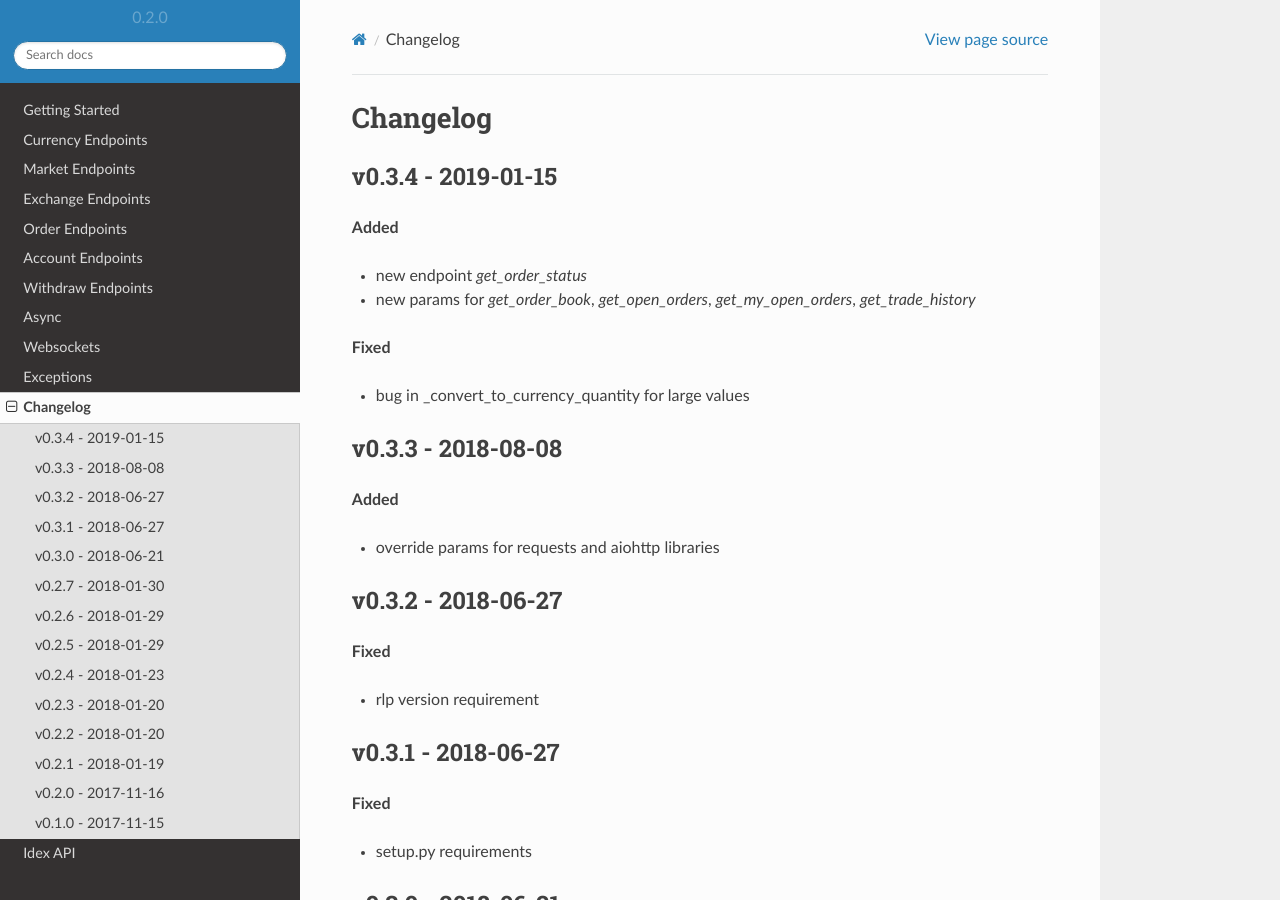
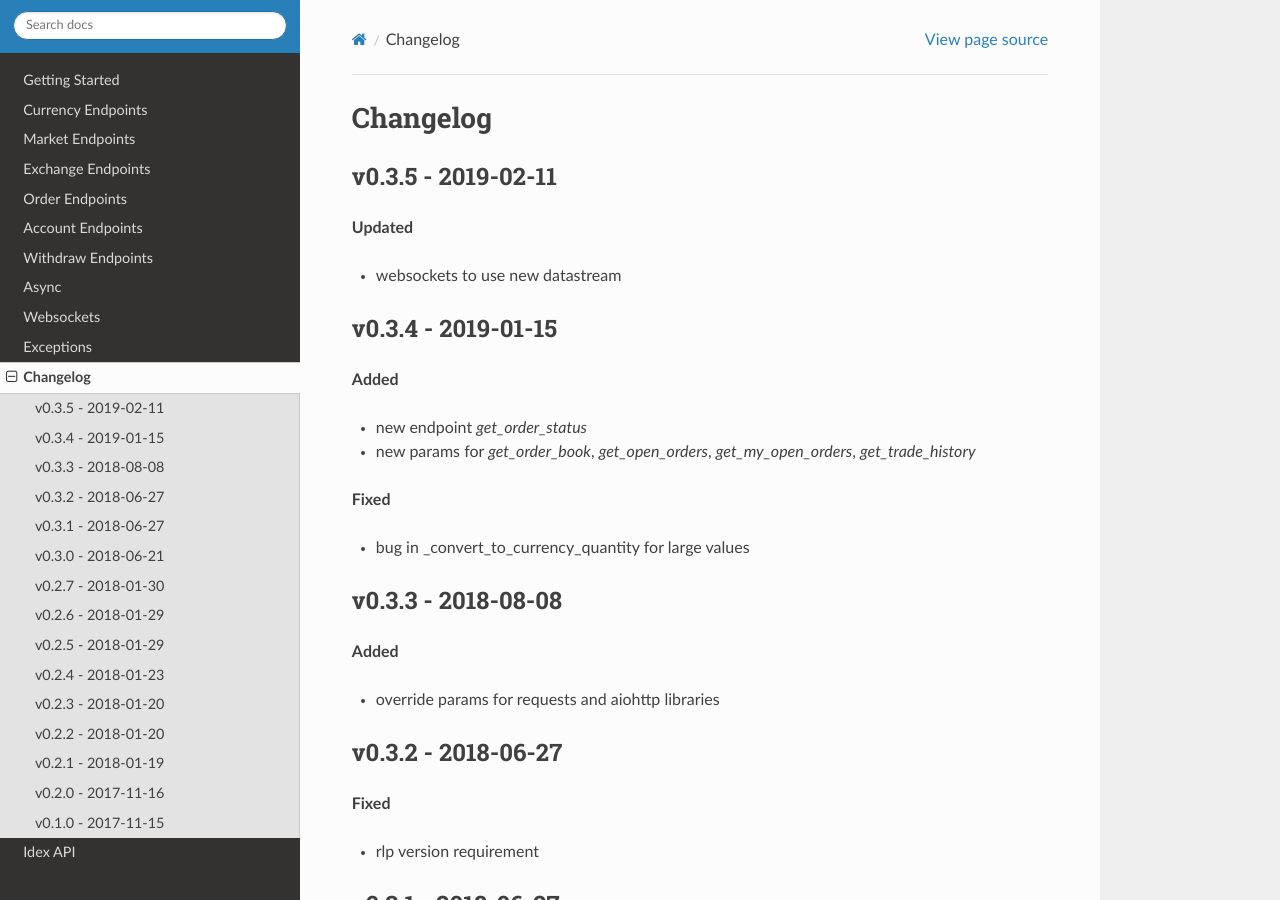
Before and after one commit to sammchardy/python-idex, a Sphinx documentation site: the page built from docs/changelog.rst, in a window 1280 px wide and 900 px high. Built offline with Sphinx 7.4.7 and the Read the Docs theme 2.0.0, drawn with Linux system fonts in a browser that asks for light colours; formulas are drawn with MathJax 3.

Commit message:
Update to v0.3.5

```diff
--- a/README.rst
+++ b/README.rst
@@ -1,5 +1,5 @@
 =============================
-Welcome to python-idex v0.3.4
+Welcome to python-idex v0.3.5
 =============================
 
 .. image:: https://img.shields.io/pypi/v/python-idex.svg
--- a/docs/changelog.rst
+++ b/docs/changelog.rst
@@ -1,5 +1,12 @@
 Changelog
 =========
+
+v0.3.5 - 2019-02-11
+^^^^^^^^^^^^^^^^^^^
+
+**Updated**
+
+- websockets to use new datastream
 
 v0.3.4 - 2019-01-15
 ^^^^^^^^^^^^^^^^^^^
--- a/idex/__init__.py
+++ b/idex/__init__.py
@@ -4,4 +4,4 @@
 
 """
 
-__version__ = '0.3.4'
+__version__ = '0.3.5'
```
